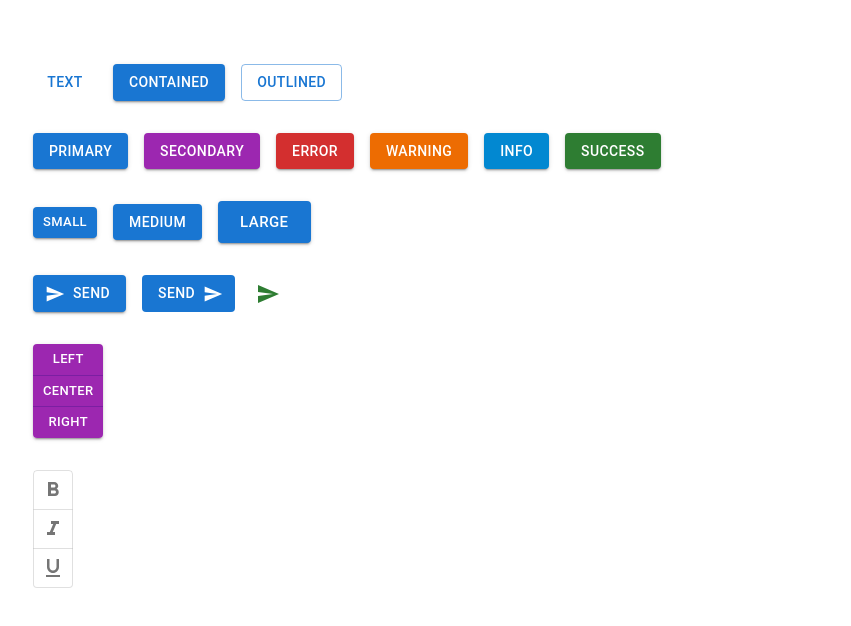
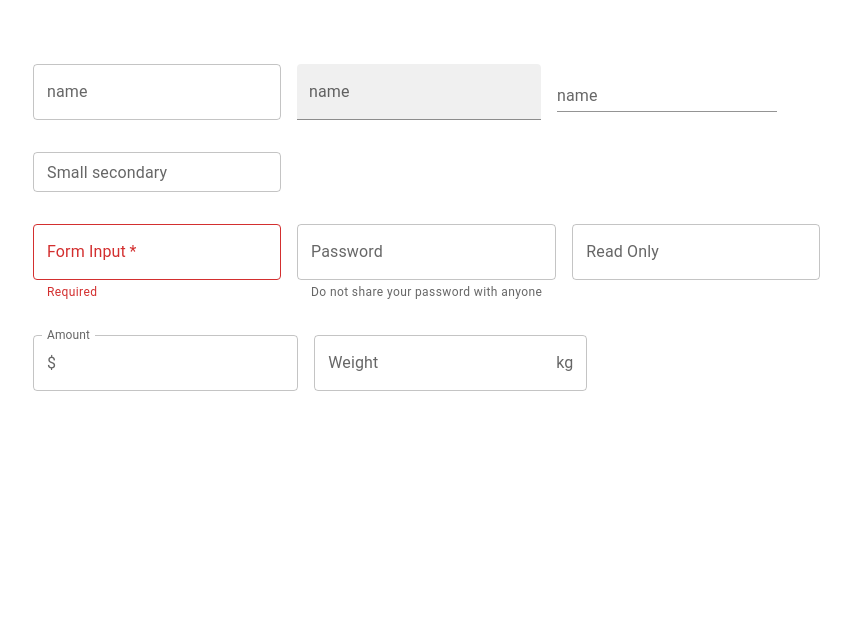
Before and after one commit to PatharkarAkshay/react_material_ui_tutorial, a React (Create React App) app: page / in a window 1280 px wide. Shown: the top 626 px of the page, without its empty margins (31-882 px from the left). Built offline with nearby package versions, Linux system fonts and the light colour scheme.

Commit message:
TextField

```diff
--- a/src/App.tsx
+++ b/src/App.tsx
@@ -1,12 +1,14 @@
-import './App.css';
-import MuiButton from './components/MuiButton';
-import MuiTypography from './components/MuiTypography';
+import "./App.css";
+import MuiButton from "./components/MuiButton";
+import MuiTextField from "./components/MuiTextField";
+import MuiTypography from "./components/MuiTypography";
 
 function App() {
   return (
     <div className="App">
       {/* <MuiTypography /> */}
-      <MuiButton />
+      {/* <MuiButton /> */}
+      <MuiTextField />
     </div>
   );
 }
--- /dev/null
+++ b/src/components/MuiTextField.tsx
@@ -0,0 +1,53 @@
+import { Stack, TextField, InputAdornment } from "@mui/material";
+import { useState } from "react";
+
+const MuiTextField = () => {
+  const [value, setValue] = useState("");
+
+  return (
+    <Stack spacing={4}>
+      <Stack direction="row" spacing={2}>
+        <TextField label="name" variant="outlined" />
+        <TextField label="name" variant="filled" />
+        <TextField label="name" variant="standard" />
+      </Stack>
+      <Stack direction="row" spacing={2}>
+        <TextField label="Small secondary" size="small" color="secondary" />
+      </Stack>
+      <Stack direction="row" spacing={2}>
+        <TextField
+          label="Form Input"
+          required
+          value={value}
+          onChange={(e) => setValue(e.target.value)}
+          error={!value}
+          helperText={
+            !value ? "Required" : "Do not share your password with anyone"
+          }
+        />
+        <TextField
+          label="Password"
+          helperText="Do not share your password with anyone"
+          type="password"
+        />
+        <TextField label="Read Only" InputProps={{ readOnly: true }} />
+      </Stack>
+      <Stack spacing={2} direction="row">
+        <TextField
+          label="Amount"
+          InputProps={{
+            startAdornment: <InputAdornment position="start">$</InputAdornment>,
+          }}
+        />
+        <TextField
+          label="Weight"
+          InputProps={{
+            endAdornment: <InputAdornment position="end">kg</InputAdornment>,
+          }}
+        />
+      </Stack>
+    </Stack>
+  );
+};
+
+export default MuiTextField;
```
